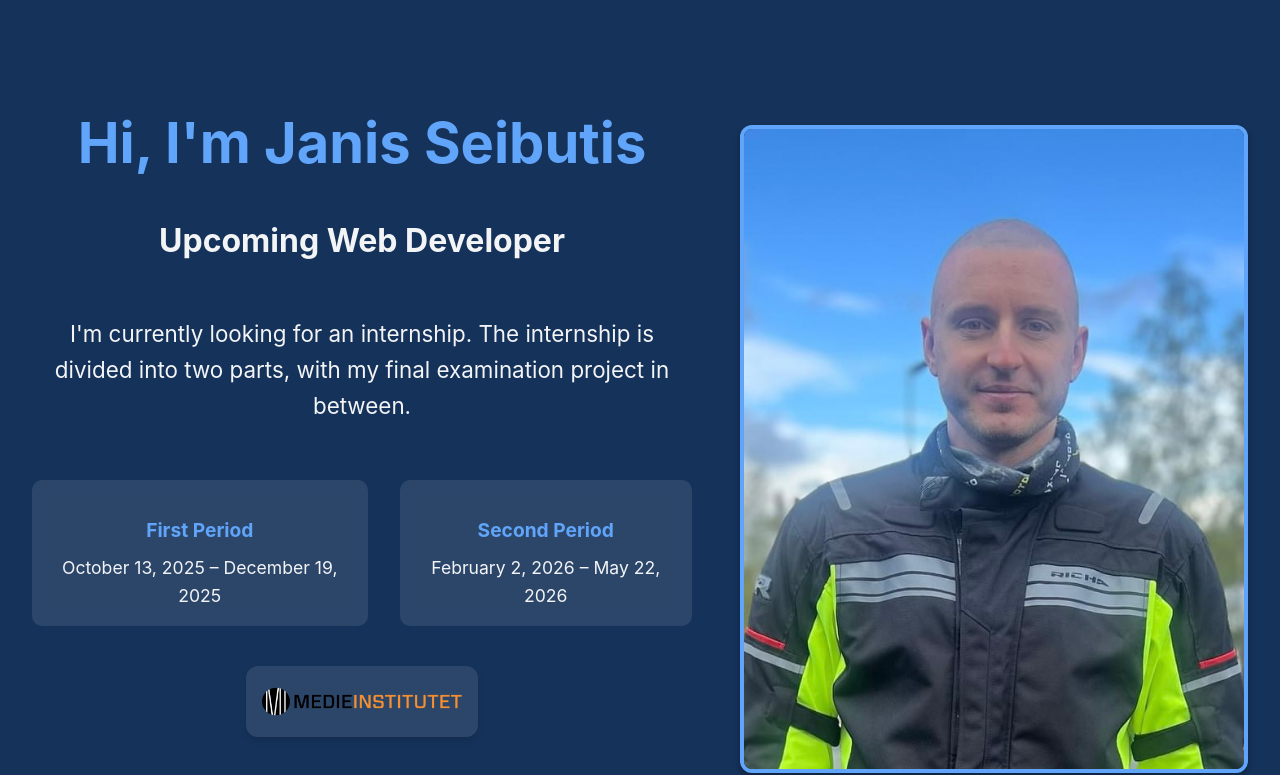
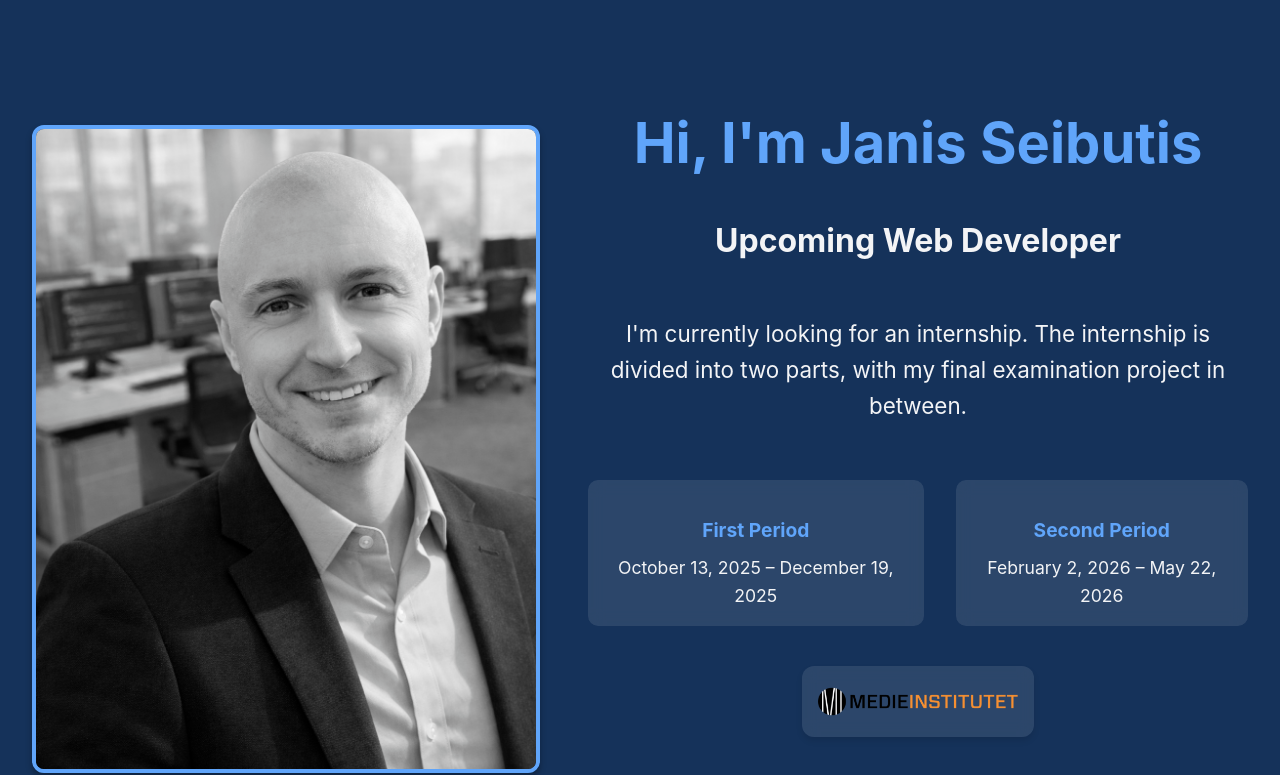
Before and after one commit to JanisSeibutis/portfolio, a React (Vite) app: page / in a window 1280 px wide. Shown: the top 775 px of the page. Built offline with nearby package versions, Linux system fonts and the light colour scheme.

Commit message:
chore: replace profile image and clean up Hero component

```diff
--- a/src/components/Hero.tsx
+++ b/src/components/Hero.tsx
@@ -2,16 +2,16 @@ import React from 'react';
 import '../styles/Hero.css';
 
 const Hero: React.FC = () => {
-  const scrollToNext = () => {
-    const aboutSection = document.querySelector('.about');
-    if (aboutSection) {
-      aboutSection.scrollIntoView({ behavior: 'smooth' });
-    }
-  };
-
   return (
     <section className="hero">
       <div className="hero-content">
+        <div className="profile-image-container">
+          <img
+            src="/portfolio/images/portrait-2-portfolio.png"
+            alt="Profile"
+            className="profile-image"
+          />
+        </div>
         <div className="hero-left-content">
           <div className="hero-header">
             <h1>Hi, I'm Janis Seibutis</h1>
@@ -50,16 +50,6 @@ const Hero: React.FC = () => {
           </a>
           </div>
         </div>
-        <div className="profile-image-container">
-          <img
-            src="/portfolio/images/profile.jpeg"
-            alt="Profile"
-            className="profile-image"
-          />
-        </div>
-      </div>
-      <div className="scroll-indicator" onClick={scrollToNext}>
-        <div className="scroll-arrow"></div>
       </div>
     </section>
   );
```
Also changed, not shown: public/images/portrait-2-portfolio.png (added), public/images/profile.jpeg (deleted).
